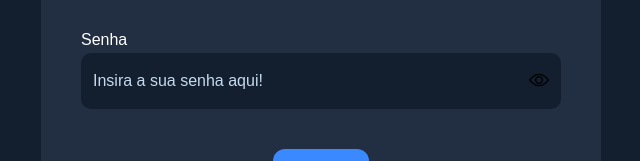
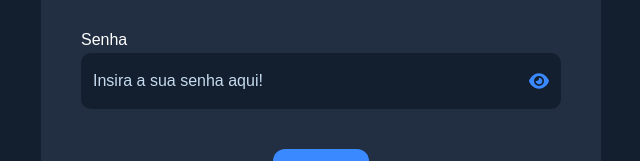
Before and after one commit to AdrielKlem/chatroom, a React (Vite) app: page / in a window 1280 px wide. Shown: the part 356-517 px from the top of the page, without its empty margins (319-959 px from the left). Built offline with nearby package versions, Linux system fonts and the light colour scheme.

Commit message:
update styled icon

```diff
--- a/src/components/Input/index.tsx
+++ b/src/components/Input/index.tsx
@@ -1,10 +1,11 @@
 import { InputHTMLAttributes, useState } from "react";
+import { FontAwesomeIcon } from '@fortawesome/react-fontawesome'
+import { faEyeSlash, faEye } from '@fortawesome/free-solid-svg-icons'
 
 import { Container, InputWrapper, InputElement, Label, EyeIcon } from "./styles"
 
-import EyeView from "../../assets/icons/view.png"
-import EyeHide from "../../assets/icons/hide.png"
-
+const EyeHide = <FontAwesomeIcon icon={faEyeSlash} />
+const EyeView = <FontAwesomeIcon icon={faEye} />
 
 type InputProps = InputHTMLAttributes<HTMLInputElement> & {
     label?: string
@@ -31,10 +32,7 @@ export function Input({ name = "", type = "text", ...props }: InputProps) {
                     />
                 {type === "password" &&
                     <EyeIcon onClick={handleToggleType} >
-                        <img
-                            src={eyeOpen ? EyeHide : EyeView}
-                            alt="Ícone de olho"
-                            />
+                        {eyeOpen ? EyeHide : EyeView}
                     </EyeIcon>
                 }
             </ InputWrapper>
--- a/src/components/Input/styles.ts
+++ b/src/components/Input/styles.ts
@@ -42,8 +42,17 @@ export const Label = styled.label`
 export const EyeIcon = styled.i`
 
 
-  img {
+  > svg {
     width: 2rem;
     height: 2rem;
+    color: ${({ theme }) => theme.colors.actionColor};
+
+    transition: ease .5s;
+
+    &:hover {
+      position: relative;
+      transform: scale(1.2);
+
+    }
   }
 `;
```
